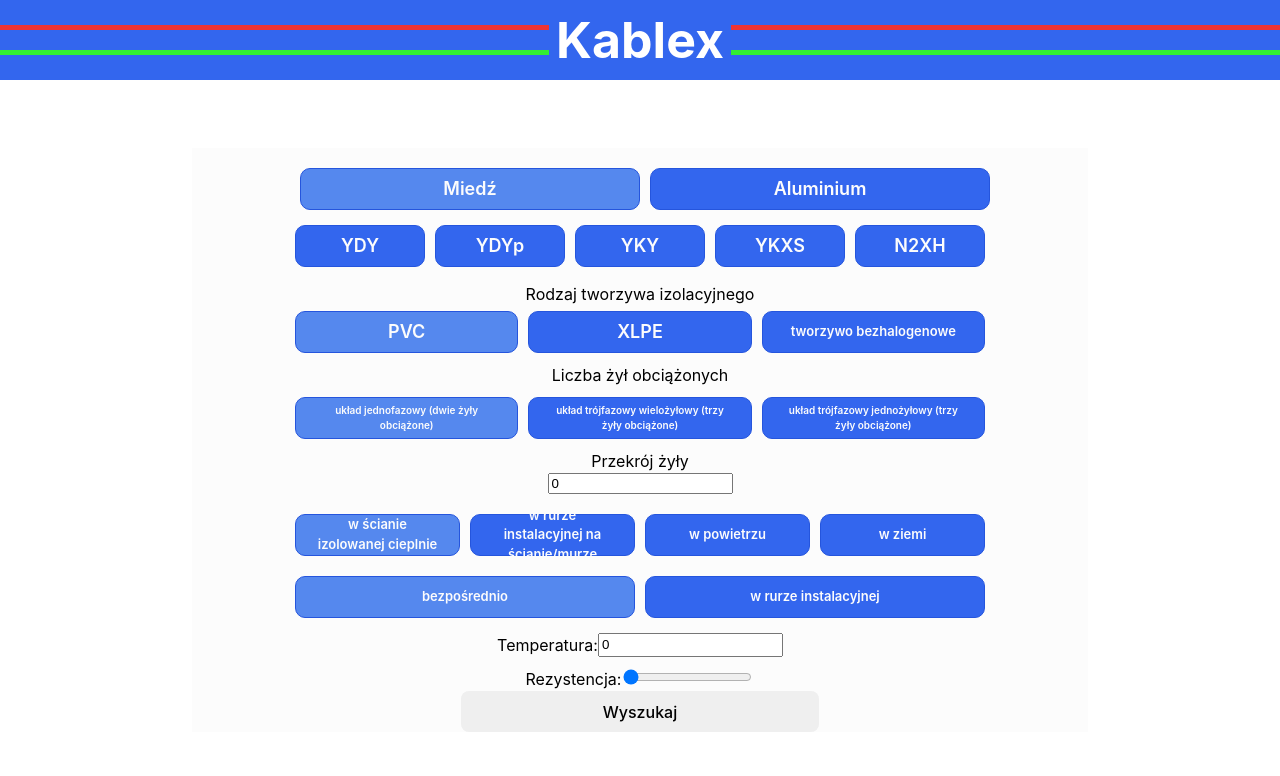
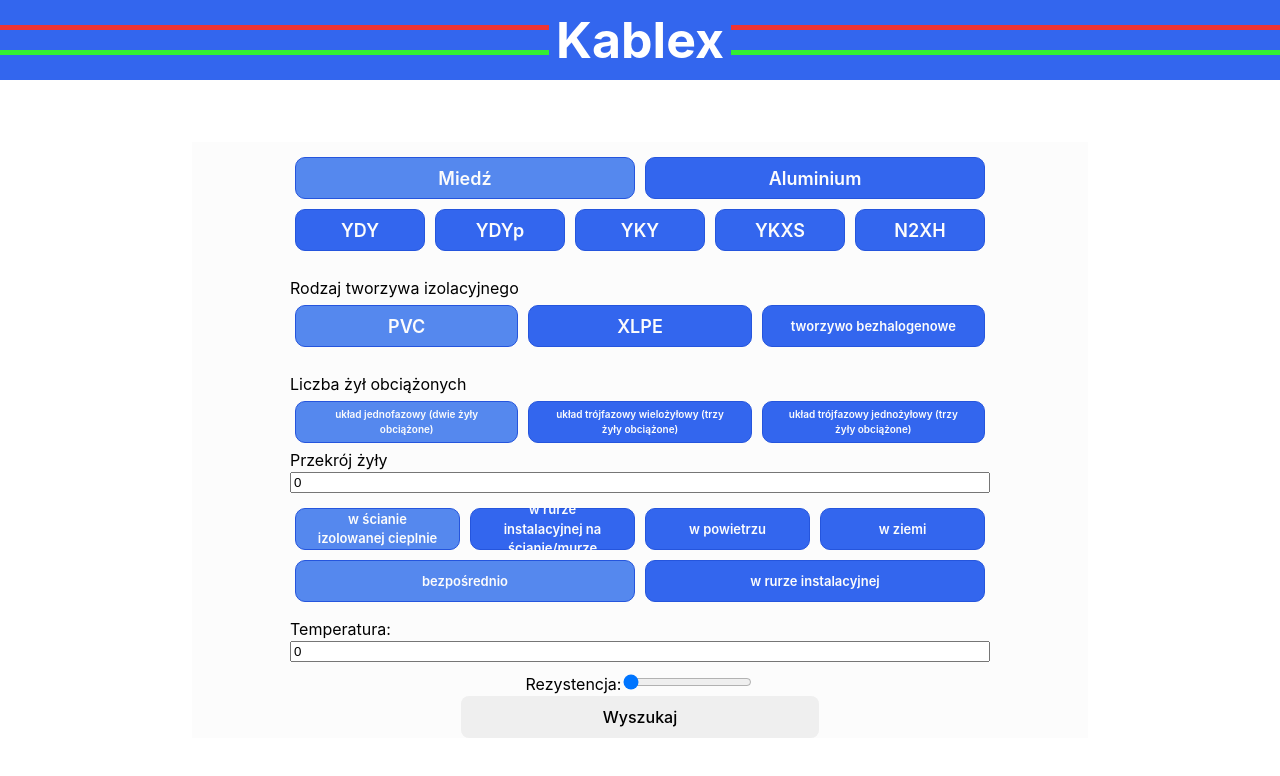
Before and after one commit to m60mor/hackaton-frontend, a React (Vite) app: page / in a window 1280 px wide. Shown: the top 776 px of the page. Built offline with nearby package versions, Linux system fonts and the light colour scheme.

Commit message:
Reducing number of classes

```diff
--- a/src/components/Instalacja/Instalacja.tsx
+++ b/src/components/Instalacja/Instalacja.tsx
@@ -14,7 +14,7 @@ export default function Instalacja() {
     };
   return (
     <>
-    <div className="form-instalation">
+    <div className="form-minor">
 
         {miejsca.map((typ, index) => (
             <div className='radio'>
@@ -24,7 +24,7 @@ export default function Instalacja() {
             </div>
         ))}
     </div>
-    <div className='form-instalation-elements'>
+    <div className='form-minor'>
         {dokładneMiejsce[indexMiejsca].map((typ, index) => (
             <div className='radio'>
             <label className='text-small' htmlFor={`${index}`}>{typ}
--- a/src/components/Izolacja/Izolacja.tsx
+++ b/src/components/Izolacja/Izolacja.tsx
@@ -9,9 +9,9 @@ export default function Izolacja() {
     };
 
     return (
-        <div className="form-isolation">
+        <div className="form-major">
             <div>Rodzaj tworzywa izolacyjnego</div>
-            <div className="form-isolation-elements">
+            <div className="form-minor">
                 {typy.map((typ, index) => (
                     <div className="radio" key={index}>
                         <label className={`${typ === "tworzywo bezhalogenowe" ? "text-small" : ""}`} htmlFor={`${index}`}>{typ}
--- a/src/components/RodzajMetalu/RodzajMetalu.tsx
+++ b/src/components/RodzajMetalu/RodzajMetalu.tsx
@@ -12,8 +12,8 @@ export default function RodzajMetalu() {
         setRodzajMetaluDokładny(event.target.value);
     };
   return (
-    <div className='form-metal'>
-      <div className='form-metal-type'>
+    <div className='form-major'>
+      <div className='form-minor'>
         <div className="radio">
           <label>
             <input
@@ -37,7 +37,7 @@ export default function RodzajMetalu() {
           </label>
         </div>
       </div>
-        <div className='form-metal-podtype'>
+        <div className='form-minor'>
           {typy[rodzajMetalu].map((typ, index) => (
               <div className='radio radio-podtype'>
                 <label htmlFor={`${index}`}>{typ}
--- a/src/components/Temperatura/Temperatura.tsx
+++ b/src/components/Temperatura/Temperatura.tsx
@@ -8,7 +8,7 @@ export default function Temperatura() {
   }
 
   return (
-    <div className='form-temperature'>
+    <div className='form-major'>
       <label htmlFor="przekrój">Temperatura:</label>
       <input type="number" id="przekrój" value={temperatura} onChange={handleTemperaturaChange} />
     </div>
--- a/src/components/Żyły/Żyły.tsx
+++ b/src/components/Żyły/Żyły.tsx
@@ -15,9 +15,9 @@ export default function Żyły() {
     }
 
   return (
-    <div className='form-strands'>
+    <div className='form-major form-strands'>
     <div>Liczba żył obciążonych</div>
-    <div className='form-strands-elements'>
+    <div className='form-minor'>
       {żyły.map((typ, index) => (
           <div className="radio" key={index}>
               <label className="text-tiny" htmlFor={`${index}`}>{typ}
--- a/src/pages/homepage/Homepage.css
+++ b/src/pages/homepage/Homepage.css
@@ -60,77 +60,21 @@ form {
   width: 40px;
 }
 
-.form-metal {
+.form-major {
   display: flex;
   flex-direction: column;
   width: 700px;
   padding: 10px;
 }
 
-.form-metal-type {
+.form-minor {
   display: flex;
   justify-content: space-between;
   width: 700px;
-  padding: 5px;
 }
 
-.form-metal-podtype {
-  display: flex;
-  justify-content: space-between;
-}
-
-.form-isolation {
-  display: flex;
-  flex-direction: column;
-  align-items: center;
-  width: 700px;
-}
-
-.form-isolation-elements {
-  display: flex;
-  width: 700px;
-}
-
-.form-strands {
-  display: flex;
-  flex-direction: column;
-  align-items: center;
-  padding: 5px;
-}
 .form-strands .radio {
   width: 150px;
-}
-
-.form-strands-elements {
-  display: flex;
-  width: 700px;
-  padding: 5px;
-}
-
-.form-instalation {
-  display: flex;
-  justify-content: center;
-  width: 700px;
-  padding: 10px;
-}
-
-.form-instalation-elements {
-  display: flex;
-  width: 700px;
-}
-
-.form-temperature {
-  display: flex;
-  justify-content: center;
-  width: 700px;
-  padding: 10px;
-}
-
-.form-resistation {
-  display: flex;
-  justify-content: center;
-  width: 700px;
-  padding: 10px;
 }
 
 .form-submit {
--- a/src/pages/homepage/Homepage.scss
+++ b/src/pages/homepage/Homepage.scss
@@ -59,78 +59,25 @@ form {
     width: 40px;
 }
 
-.form-metal {
+.form-major {
     display: flex;
     flex-direction: column;
     width: 700px;
     padding: 10px;
 }
 
-.form-metal-type {
+.form-minor {
     display: flex;
     justify-content: space-between;
-    width: 700px;
-    padding: 5px;
-}
-
-.form-metal-podtype {
-    display: flex;
-    justify-content: space-between;
-}
-
-.form-isolation {
-    display: flex;
-    flex-direction: column;
-    align-items: center;
-    width: 700px;
-}
-
-.form-isolation-elements {
-    display: flex;
     width: 700px;
 }
 
 .form-strands {
-    display: flex;
-    flex-direction: column;
-    align-items: center;
-    padding: 5px;
     .radio {
         width: 150px;
     }
 }
 
-.form-strands-elements {
-    display: flex;
-    width: 700px;
-    padding: 5px;
-}
-
-.form-instalation {
-    display: flex;
-    justify-content: center;
-    width: 700px;
-    padding: 10px;
-}
-.form-instalation-elements {
-    display: flex;
-    width: 700px;
-}
-
-.form-temperature {
-    display: flex;
-    justify-content: center;
-    width: 700px;
-    padding: 10px;
-}
-
-.form-resistation {
-    display: flex;
-    justify-content: center;
-    width: 700px;
-    padding: 10px;
-}
-
 .form-submit {
     width: 40%;
 }
```
Also changed, not shown: 1 other file (tests, documents, lock files or other folders).
